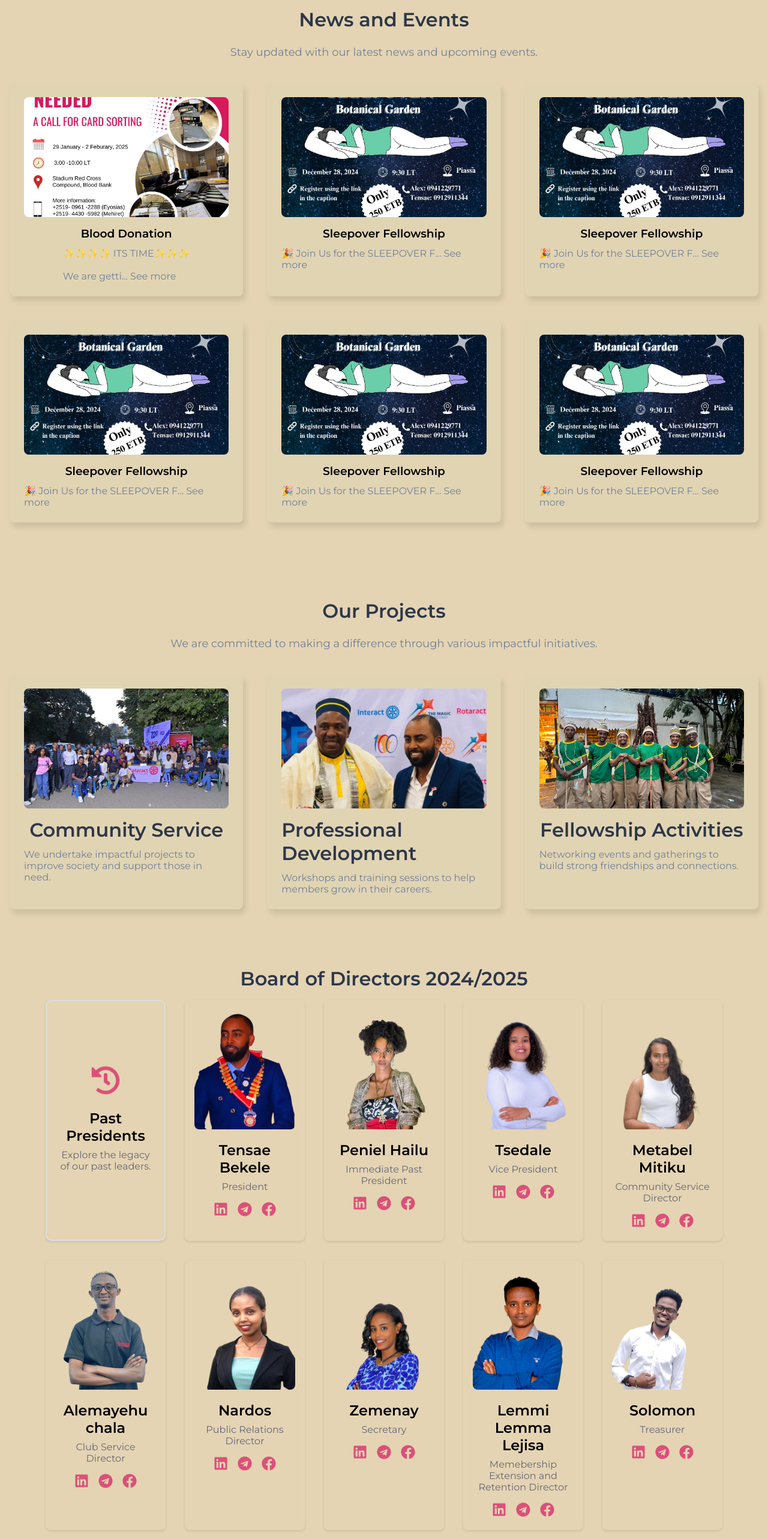
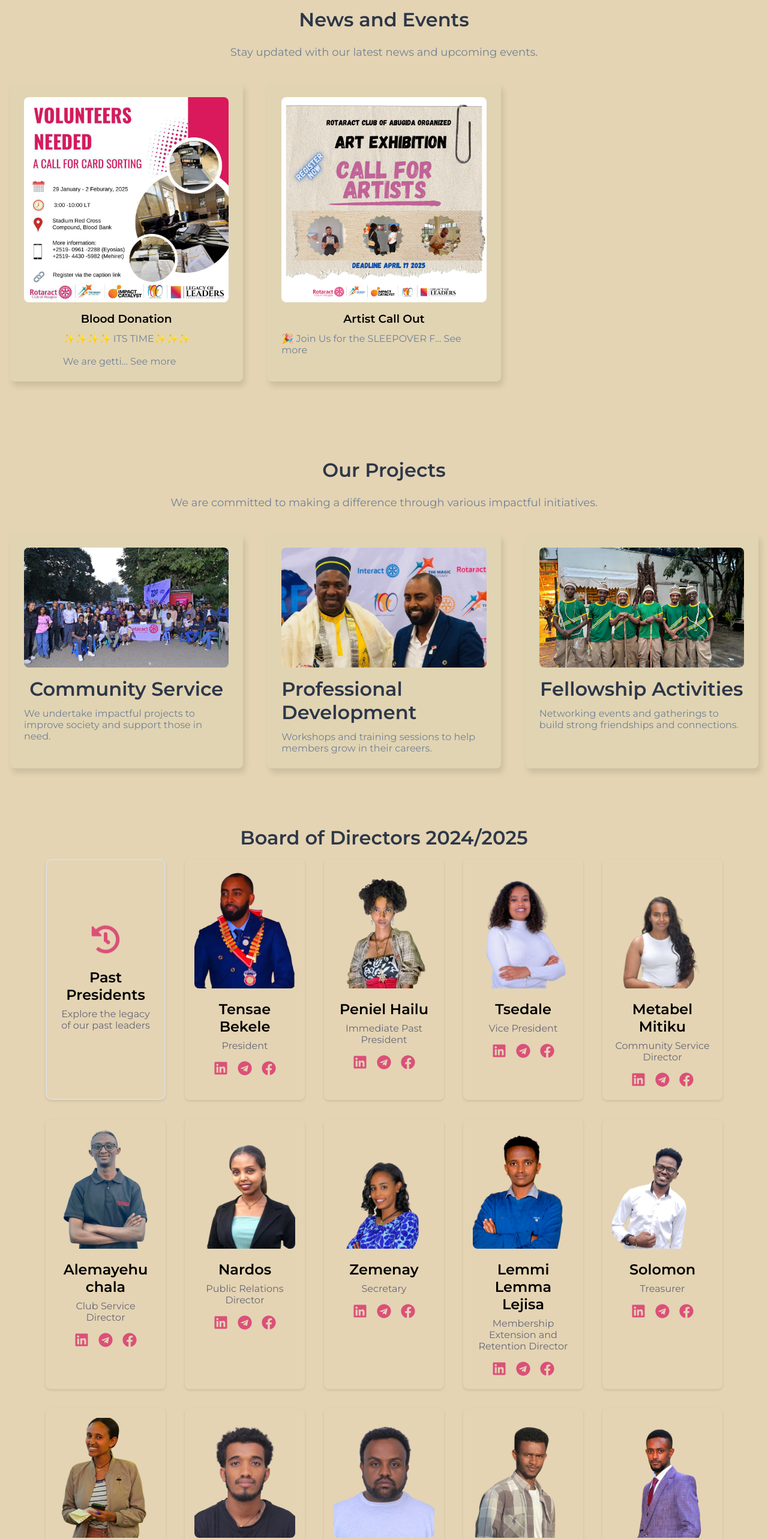
Before and after one commit to Bzuayehu/Rotaract_Club_Of_Abugida, a React (Vite) app: page / in a window 1280 px wide. Shown: the part 1660-4226 px from the top of the page at 60% size. Built offline with nearby package versions, Linux system fonts and the light colour scheme.

Commit message:
added large edits

```diff
--- a/src/components/BODs.css
+++ b/src/components/BODs.css
@@ -75,7 +75,7 @@
     color: #DB5079; /* Change color on hover (match your theme) */
   }
 
-.past-presidents1 {
+.past-presidents2 {
   text-align: center;
   display: flex;
   flex-direction: column;
@@ -88,7 +88,7 @@
   transition: transform 0.3s ease, box-shadow 0.3s ease;
 }
 
-.past-presidents:hover {
+.past-presidents2:hover {
   transform: scale(1.05); /* Slightly enlarge on hover */
   box-shadow: 0 4px 8px rgba(0, 0, 0, 0.2); /* Add shadow on hover */
 }
--- a/src/components/BODs.tsx
+++ b/src/components/BODs.tsx
@@ -19,14 +19,18 @@ import internationalServc from '../assets/International_Srvcc-removebg-preview-2
 import professionalDev from '../assets/International_Servc-removebg-preview.png';
 import { FaLinkedin, FaFacebook, FaHistory, FaTelegram } from 'react-icons/fa'; // Import social media icons
 import { Link } from 'react-router-dom';
+import { useTranslation } from "react-i18next";
+
 // import { Link } from 'react-router-dom';
 
 export default function  BODs() {
+  const { t, } = useTranslation();
+
   const boardMembers = [
     {
       id: 0,
       name: 'Tensae Bekele',
-      role: 'President',
+      role: t('President'),
       image: president,
       socialMedia: {
         linkedin: 'https://www.linkedin.com',
@@ -37,7 +41,7 @@ export default function  BODs() {
     {
       id: 1,
       name: 'Peniel Hailu',
-      role: 'Immediate Past President',
+      role: t('Immediate_Past_President'),
       image: Ipp,
       socialMedia: {
         linkedin: 'https://www.linkedin.com',
@@ -48,7 +52,7 @@ export default function  BODs() {
     {
       id: 3,
       name: 'Tsedale',
-      role: 'Vice President',
+      role: t('Vice_President'),
       image: vice,
       socialMedia: {
         linkedin: 'https://www.linkedin.com',
@@ -59,7 +63,7 @@ export default function  BODs() {
     {
       id: 4,
       name: 'Metabel Mitiku',
-      role: 'Community Service Director',
+      role: t('Community_Service_Director'),
       image: communityServc,
       socialMedia: {
         linkedin: 'https://www.linkedin.com',
@@ -70,7 +74,7 @@ export default function  BODs() {
     {
       id: 5,
       name: 'Alemayehu chala',
-      role: 'Club Service Director',
+      role: t('Club_Service_Director'),
       image: clubservc,
       socialMedia: {
         linkedin: 'https://www.linkedin.com',
@@ -81,7 +85,7 @@ export default function  BODs() {
     {
       id: 6,
       name: 'Nardos',
-      role: 'Public Relations Director',
+      role: t('Public_Relations_Director'),
       image: Pr,
       socialMedia: {
         linkedin: 'https://www.linkedin.com',
@@ -92,7 +96,7 @@ export default function  BODs() {
     {
       id: 7,
       name: 'Zemenay',
-      role: 'Secretary',
+      role: t('Secretary'),
       image: secretary,
       socialMedia: {
         linkedin: 'https://www.linkedin.com',
@@ -103,7 +107,7 @@ export default function  BODs() {
     {
       id: 8,
       name: 'Lemmi Lemma Lejisa',
-      role: 'Memebership Extension and Retention Director',
+      role: t('Memebership_Extension_and_Retention_Director'),
       image: membership,
       socialMedia: {
         linkedin: 'https://www.linkedin.com',
@@ -114,7 +118,7 @@ export default function  BODs() {
     {
       id: 9,
       name: 'Solomon',
-      role: 'Treasurer',
+      role: t('Treasurer'),
       image: treasurer,
       socialMedia: {
         linkedin: 'https://www.linkedin.com',
@@ -125,7 +129,7 @@ export default function  BODs() {
     {
       id: 10,
       name: 'Gitu Taye',
-      role: 'Sergeant at Arms Director',
+      role: t('Sergeant_at_Arms_Director'),
       image: sergntArm,
       socialMedia: {
         linkedin: 'https://www.linkedin.com',
@@ -136,7 +140,7 @@ export default function  BODs() {
     {
       id: 11,
       name: 'Bzuayehu Mamuye',
-      role: 'The Rotary Foundation Director',
+      role: t('The_Rotary_Foundation_Director'),
       image: trf,
       socialMedia: {
         linkedin: 'https://www.linkedin.com',
@@ -147,7 +151,7 @@ export default function  BODs() {
     {
       id: 12,
       name: 'Adonias',
-      role: 'Project Officer',
+      role: t('Project_Officer'),
       image: projectOfcr,
       socialMedia: {
         linkedin: 'https://www.linkedin.com',
@@ -158,7 +162,7 @@ export default function  BODs() {
     {
       id: 13,
       name: 'Tamene',
-      role: 'Green Rotaract Concept Director',
+      role: t('Green_Rotaract_Concept_Director'),
       image: grc,
       socialMedia: {
         linkedin: 'https://www.linkedin.com',
@@ -169,7 +173,7 @@ export default function  BODs() {
     {
       id: 14,
       name: 'Ashenafi Getachew',
-      role: 'Fundraising Director',
+      role: t('Fundraising_Director'),
       image: fundraising,
       socialMedia: {
         linkedin: 'https://www.linkedin.com',
@@ -180,7 +184,7 @@ export default function  BODs() {
     {
       id: 15,
       name: 'Bethelhem Birhanu',
-      role: 'Interact Director',
+      role: t('Interact_Director'),
       image: interact,
       socialMedia: {
         linkedin: 'https://www.linkedin.com',
@@ -191,7 +195,7 @@ export default function  BODs() {
     {
       id: 16,
       name: 'Bezawit',
-      role: 'International Service Director',
+      role: t('International_Service_Director'),
       image: internationalServc,
       socialMedia: {
         linkedin: 'https://www.linkedin.com',
@@ -202,7 +206,7 @@ export default function  BODs() {
     {
       id: 17,
       name: 'Gelila',
-      role: 'Professional Development Director',
+      role: t('Professional_Development_Director'),
       image: professionalDev,
       socialMedia: {
         linkedin: 'https://www.linkedin.com',
@@ -217,11 +221,11 @@ export default function  BODs() {
       <h2 className="bod-title">Board of Directors 2024/2025</h2>
       <div className="bods-list">
         {/* Add Past Presidents Card with Animated Icon */}
-        <div className="bod-card past-presidents1">
+        <div className="bod-card past-presidents2">
           <Link to="/past-presidents" className="past-presidents-link">
             <FaHistory className="animated-icon" /> {/* Animated icon */}
-            <h3>Past Presidents</h3>
-            <p>Explore the legacy of our past leaders.</p>
+            <h3>{t("Past_Presidents")}</h3>
+            <p>{t("Explore_the_legacy_of_our_past_leaders")}</p>
           </Link>
         </div>
         {boardMembers.map(member => (
--- a/src/components/NoticeBoard.css
+++ b/src/components/NoticeBoard.css
@@ -47,11 +47,11 @@
     cursor: pointer;
   }
 
-  .project-image {
+  .project-image1 {
     border-radius: 8px;
     margin-bottom: 16px;
     width: 100%;
-    height: 200px; /* Adjust based on image */
+    height: fit-content; /* Adjust based on image */
     object-fit: cover;
   }
 
--- a/src/components/NoticeBoard.tsx
+++ b/src/components/NoticeBoard.tsx
@@ -2,7 +2,9 @@ import { useState } from "react";
 import { useTranslation } from "react-i18next";
 import Modal from "./Modal"; // Import Modal component
 import blooddonation from "../assets/blooddonation.jpg";
-import sleepover from "../assets/sleepover.jpg";
+// import sleepover from "../assets/sleepover.jpg";
+import sleepover from "../assets/News and Events/call out forArtists.png";
+
 // import communityServc from "../assets/community_Servc-removebg-preview.png";
 // import clubservc from "../assets/club_Servc-removebg-preview.png";
 import "./NoticeBoard.css"; // Import CSS file
@@ -40,153 +42,8 @@ We are doing a second round card sorting come JOIN US!!! Register on the link be
 
 💪🏾💪🏾💪🏾Working together for a better outcome 💪🏾💪🏾💪🏾`,
       image: blooddonation,
-    },
-    {
-      title: "Sleepover Fellowship",
-      description: `🎉 Join Us for the SLEEPOVER FELLOWSHIP! 🎉
-
-Get ready for an unforgettable night filled with fun, laughter, and adventure! 🌟
-
-📅 Date: December 28, 2024
-🕒 Time: 9:30 LT (Dont be late)
-📍 Location: Piassa, in front of St. George Church
-
-Price: 250 ETB
-Bank Accounts:
-- Tensae / Solomon
-  - BOA: 197804645
-  - CBE: 1000649057889
-
-📝 Register Here: https://forms.gle/iXg6PJev1AdqQbvF9
-
-       Activities:
-✨ Delicious Dinner
-🎲 Exciting Games and Activities
-🏞️ Morning Hiking Adventure
-🔥 Cozy Campfire
-📷 Capturing memories
-
-Don't Forget to Bring:
-🧺 A mini blanket
-🧥 A warm jacket
-👟 Appropriate shoes for hiking
-
-📞 Contact Us:
-     Alex: 0941229771
-    Tensae: 0912911344
-
-We can't wait to see you there for a night of memories and fun!! ✨`,
-      image: sleepover,
     },{
-      title: "Sleepover Fellowship",
-      description: `🎉 Join Us for the SLEEPOVER FELLOWSHIP! 🎉
-
-Get ready for an unforgettable night filled with fun, laughter, and adventure! 🌟
-
-📅 Date: December 28, 2024
-🕒 Time: 9:30 LT (Dont be late)
-📍 Location: Piassa, in front of St. George Church
-
-Price: 250 ETB
-Bank Accounts:
-- Tensae / Solomon
-  - BOA: 197804645
-  - CBE: 1000649057889
-
-📝 Register Here: https://forms.gle/iXg6PJev1AdqQbvF9
-
-       Activities:
-✨ Delicious Dinner
-🎲 Exciting Games and Activities
-🏞️ Morning Hiking Adventure
-🔥 Cozy Campfire
-📷 Capturing memories
-
-Don't Forget to Bring:
-🧺 A mini blanket
-🧥 A warm jacket
-👟 Appropriate shoes for hiking
-
-📞 Contact Us:
-     Alex: 0941229771
-    Tensae: 0912911344
-
-We can't wait to see you there for a night of memories and fun!! ✨`,
-      image: sleepover,
-    },{
-      title: "Sleepover Fellowship",
-      description: `🎉 Join Us for the SLEEPOVER FELLOWSHIP! 🎉
-
-Get ready for an unforgettable night filled with fun, laughter, and adventure! 🌟
-
-📅 Date: December 28, 2024
-🕒 Time: 9:30 LT (Dont be late)
-📍 Location: Piassa, in front of St. George Church
-
-Price: 250 ETB
-Bank Accounts:
-- Tensae / Solomon
-  - BOA: 197804645
-  - CBE: 1000649057889
-
-📝 Register Here: https://forms.gle/iXg6PJev1AdqQbvF9
-
-       Activities:
-✨ Delicious Dinner
-🎲 Exciting Games and Activities
-🏞️ Morning Hiking Adventure
-🔥 Cozy Campfire
-📷 Capturing memories
-
-Don't Forget to Bring:
-🧺 A mini blanket
-🧥 A warm jacket
-👟 Appropriate shoes for hiking
-
-📞 Contact Us:
-     Alex: 0941229771
-    Tensae: 0912911344
-
-We can't wait to see you there for a night of memories and fun!! ✨`,
-      image: sleepover,
-    },{
-      title: "Sleepover Fellowship",
-      description: `🎉 Join Us for the SLEEPOVER FELLOWSHIP! 🎉
-
-Get ready for an unforgettable night filled with fun, laughter, and adventure! 🌟
-
-📅 Date: December 28, 2024
-🕒 Time: 9:30 LT (Dont be late)
-📍 Location: Piassa, in front of St. George Church
-
-Price: 250 ETB
-Bank Accounts:
-- Tensae / Solomon
-  - BOA: 197804645
-  - CBE: 1000649057889
-
-📝 Register Here: https://forms.gle/iXg6PJev1AdqQbvF9
-
-       Activities:
-✨ Delicious Dinner
-🎲 Exciting Games and Activities
-🏞️ Morning Hiking Adventure
-🔥 Cozy Campfire
-📷 Capturing memories
-
-Don't Forget to Bring:
-🧺 A mini blanket
-🧥 A warm jacket
-👟 Appropriate shoes for hiking
-
-📞 Contact Us:
-     Alex: 0941229771
-    Tensae: 0912911344
-
-We can't wait to see you there for a night of memories and fun!! ✨`,
-      image: sleepover,
-    },{
-      title: "Sleepover Fellowship",
+      title: "Artist Call Out",
       description: `🎉 Join Us for the SLEEPOVER FELLOWSHIP! 🎉
 
 Get ready for an unforgettable night filled with fun, laughter, and adventure! 🌟
@@ -240,7 +97,7 @@ We can't wait to see you there for a night of memories and fun!! ✨`,
       <div className="projects-list">
         {notices.map((notice, index) => (
           <div key={index} className="project-card" onClick={() => openModal(notice)}>
-            <img src={notice.image} alt={notice.title} className="project-image" />
+            <img src={notice.image} alt={notice.title} className="project-image1" />
             <h3 className="project-sub-title">{notice.title}</h3>
             <p className="project-text">
               {notice.description.length > 30
--- a/src/locales/en.json
+++ b/src/locales/en.json
@@ -1,4 +1,7 @@
+
+
 {
+
     "home": "Home",
     "directorship_position": "Directorship Position",
     "contact_us": "Contact Us",
@@ -30,6 +33,62 @@
         "description": "Networking events and gatherings to build strong friendships and connections."
         }
     ],
+    "President": "President",
+    "Vice_President": "Vice President",
+    "Secretary": "Secretary",
+    "Treasurer": "Treasurer",
+    "Community_Service_Director": "Community Service Director",
+    "Club_Service_Director": "Club Service Director",
+    "Public_Relations_Director": "Public Relations Director",
+    "Memebership_Extension_and_Retention_Director": "Membership Extension and Retention Director",
+    "Sergeant_at_Arms_Director": "Sergeant at Arms Director",
+    "The_Rotary_Foundation_Director": "The Rotary Foundation Director",
+    "International_Service_Director": "International Service Director",
+    "Green_Rotaract_Concept_Director": "Green Rotaract Concept Director",
+    "Fundraising_Director": "Fundraising Director",
+    "Project_Officer": "Project Officer",
+    "Interact_Director": "Interact Director",
+    "Professional_Development_Director": "Professional Development Director",
+    "Immediate_Past_President": "Immediate Past President",
+    "Rotaract_Club_of_Abugida": "Rotaract Club of Abugida",
+
+
+    "Past_Presidents": "Past Presidents",
+    "Explore_the_legacy_of_our_past_leaders": "Explore the legacy of our past leaders",
+    "pastPresidents": [
+        {
+            "name": "John Doe",
+            "year": "2020-2021",
+            "description": "Led the club through a year of growth and community service."
+        },
+        {
+            "name": "Jane Smith",
+            "year": "2019-2020",
+            "description": "Focused on professional development and networking opportunities."
+        },
+        {
+            "name": "Alice Johnson",
+            "year": "2018-2019",
+            "description": "Emphasized community service and fellowship activities."
+        },
+        {
+            "name": "Michael Brown",
+            "year": "2017-2018",
+            "description": "Strengthened the club's international relations and partnerships."
+        },
+        {
+            "name": "Emily Davis",
+            "year": "2016-2017",
+            "description": "Implemented sustainable projects and initiatives."
+        },
+        {
+            "name": "David Wilson",
+            "year": "2015-2016",
+            "description": "Expanded the club's membership and outreach programs."
+        }
+    ],
+    "term": "Term",
+    "achievements":"Achievements",
     "news_and_events": "News and Events",
     "news_and_events_description": "Stay updated with our latest news and upcoming events.",
     "awards_recognition_title": "Awards and Recognition",
--- a/src/pages/PastPresidents.css
+++ b/src/pages/PastPresidents.css
@@ -1,12 +1,10 @@
-/* PastPresidents.css */
-
-.past-presidents {
+.past-presidents1 {
   margin-top: 5rem;
   padding: 20px;
   text-align: center;
 }
 
-  .past-presidents h2 {
+.past-presidents1 h2 {
   font-size: 2.5rem;
   color: #9e1317; /* Deep cranberry */
   margin-bottom: 20px;
@@ -14,14 +12,15 @@
 
 .past-presidents-list {
   display: grid;
-    grid-template-columns: repeat(auto-fit, minmax(300px, 1fr));
-    gap: 20px;
+  grid-template-columns: repeat(auto-fit, minmax(250px, 1fr));
+  gap: 24px;
   padding: 20px;
+  justify-content: flex-start;
 }
 
 .past-president-card {
   background-color: #e4d4b3;
-    border: 2px solid #9e1317; /* Cranberry border */
+  /* border: 2px solid #9e1317 */
   border-radius: 8px;
   padding: 20px;
   text-align: center;
@@ -29,7 +28,7 @@
 }
 
 .past-president-card:hover {
-    /* transform: scale(1.05); */
+  transform: scale(1.03);
   box-shadow: 0 4px 8px rgba(0, 0, 0, 0.2);
 }
 
@@ -53,6 +52,7 @@
   margin-bottom: 10px;
 }
 
+/* CTA Button */
 .cta-button {
   background-color: #9e1317; /* Cranberry button */
   color: #fff;
@@ -62,8 +62,28 @@
   cursor: pointer;
   margin-top: 20px;
   transition: background-color 0.3s ease;
+  display: inline-block;
 }
 
 .cta-button:hover {
   background-color: #7a0f12; /* Darker cranberry on hover */
 }
+
+/* Responsive Styling */
+@media (max-width: 1024px) {
+  .past-presidents-list {
+      grid-template-columns: repeat(auto-fit, minmax(150px, 1fr));
+  }
+}
+
+@media (max-width: 768px) {
+  .past-presidents-list {
+      grid-template-columns: repeat(auto-fit, minmax(130px, 1fr));
+  }
+}
+
+@media (max-width: 480px) {
+  .past-presidents-list {
+      grid-template-columns: 1fr; /* Single column on very small screens */
+  }
+}
--- a/src/pages/PastPresidents.tsx
+++ b/src/pages/PastPresidents.tsx
@@ -1,43 +1,79 @@
 // import React from 'react';
 import { Link } from 'react-router-dom';
 import './PastPresidents.css';
+import { useTranslation } from "react-i18next";
+import pp1 from '../assets/Ipp-removebg-preview.png'
+// import pp2 from '../assets/presidentt-removebg-preview.png'
 
-const pastPresidents = [
-  {
-    id: 1,
-    name: 'John Doe',
-    term: '2020-2021',
-    achievements: 'Led the club through the pandemic, organized virtual events, and increased membership by 20%.',
-    image: 'https://via.placeholder.com/150', // Replace with actual image
-  },
-  {
-    id: 2,
-    name: 'Jane Smith',
-    term: '2019-2020',
-    achievements: 'Initiated the annual charity run, raised $50,000 for local schools, and expanded community outreach programs.',
-    image: 'https://via.placeholder.com/150', // Replace with actual image
-  },
-  {
-    id: 3,
-    name: 'Michael Johnson',
-    term: '2018-2019',
-    achievements: 'Launched the Green Rotaract Initiative, planted 1,000 trees, and partnered with local businesses for sustainability projects.',
-    image: 'https://via.placeholder.com/150', // Replace with actual image
-  },
-  // Add more past presidents here
-];
+
+
+interface PastPresident {
+  id: number;
+  name: string;
+  year: string;
+  description: string;
+  image: string;
+}
+
 
 export default function PastPresidents() {
+  const { t } = useTranslation();
+  // const pastPresidents: PastPresident[] = t("pastPresidents", { returnObjects: true }) as PastPresident[];
+  const pastPresidents: PastPresident[] = [
+    {
+      id:0,
+      name: "Peniel Hailu",
+      year: "2023-2024",
+      description:t("pastPresidents.0.description"),
+      image:pp1
+    },
+    {
+      id:0,
+      name: "Fitsum Tedla",
+      year: "2022-2023",
+      description:t("pastPresidents.1.description"),
+      image:pp1
+    },
+    {
+      id:0,
+      name: "Melat Sisay",
+      year: "2021-2022",
+      description:t("pastPresidents.2.description"),
+      image:pp1
+    },
+    {
+      id:0,
+      name: "Hiwot Nekatibeb",
+      year: "2020-2021",
+      description:t("pastPresidents.3.description"),
+      image:pp1
+    },
+    {
+      id:0,
+      name: "Yonas Tadesse",
+      year: "2019-2020",
+      description:t("pastPresidents.4.description"),
+      image:pp1
+    },
+    {
+      id:0,
+      name: "Nardos Seleshi",
+      year: "2018-2019",
+      description:t("pastPresidents.5.description"),
+      image:pp1
+    },
+  ]
+
   return (
-    <div className="past-presidents">
-      <h2>Past Presidents</h2>
+    <div className="past-presidents1">
+      <h2>{t("Past_Presidents")}</h2>
       <div className="past-presidents-list">
         {pastPresidents.map(president => (
           <div key={president.id} className="past-president-card">
             <img src={president.image} alt={president.name} />
             <h3>{president.name}</h3>
-            <p><strong>Term:</strong> {president.term}</p>
-            <p><strong>Achievements:</strong> {president.achievements}</p>
+            <p><strong>{t("term")}:</strong> {president.year}</p>
+            <p><strong>{t("achievements")}:</strong> {president.description}</p>
           </div>
         ))}
       </div>
```
Also changed, not shown: src/locales/fr.json (+55 -0 lines), src/assets/News and Events/call out forArtists.png (added). Lines whose indentation alone changed are shown as unchanged.
